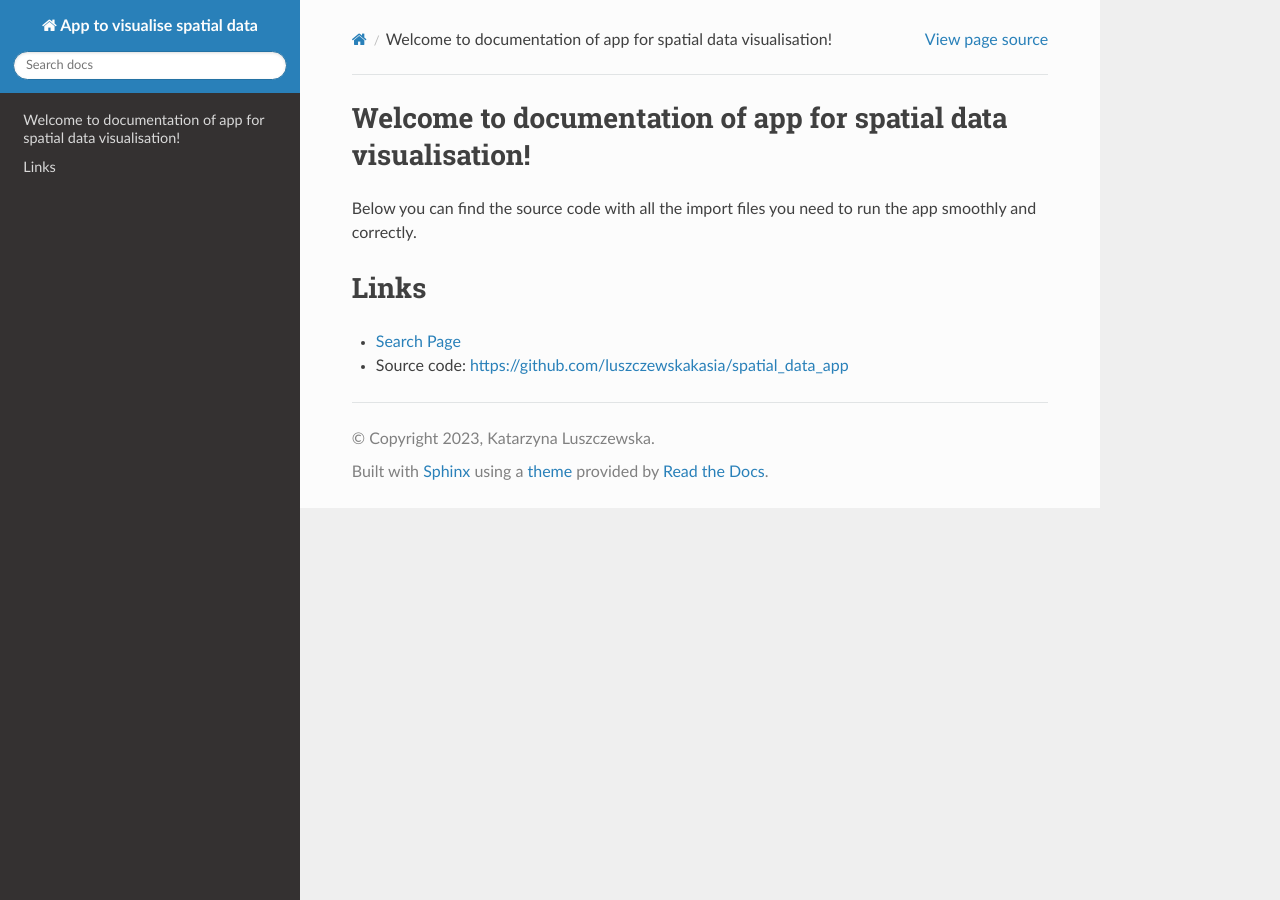
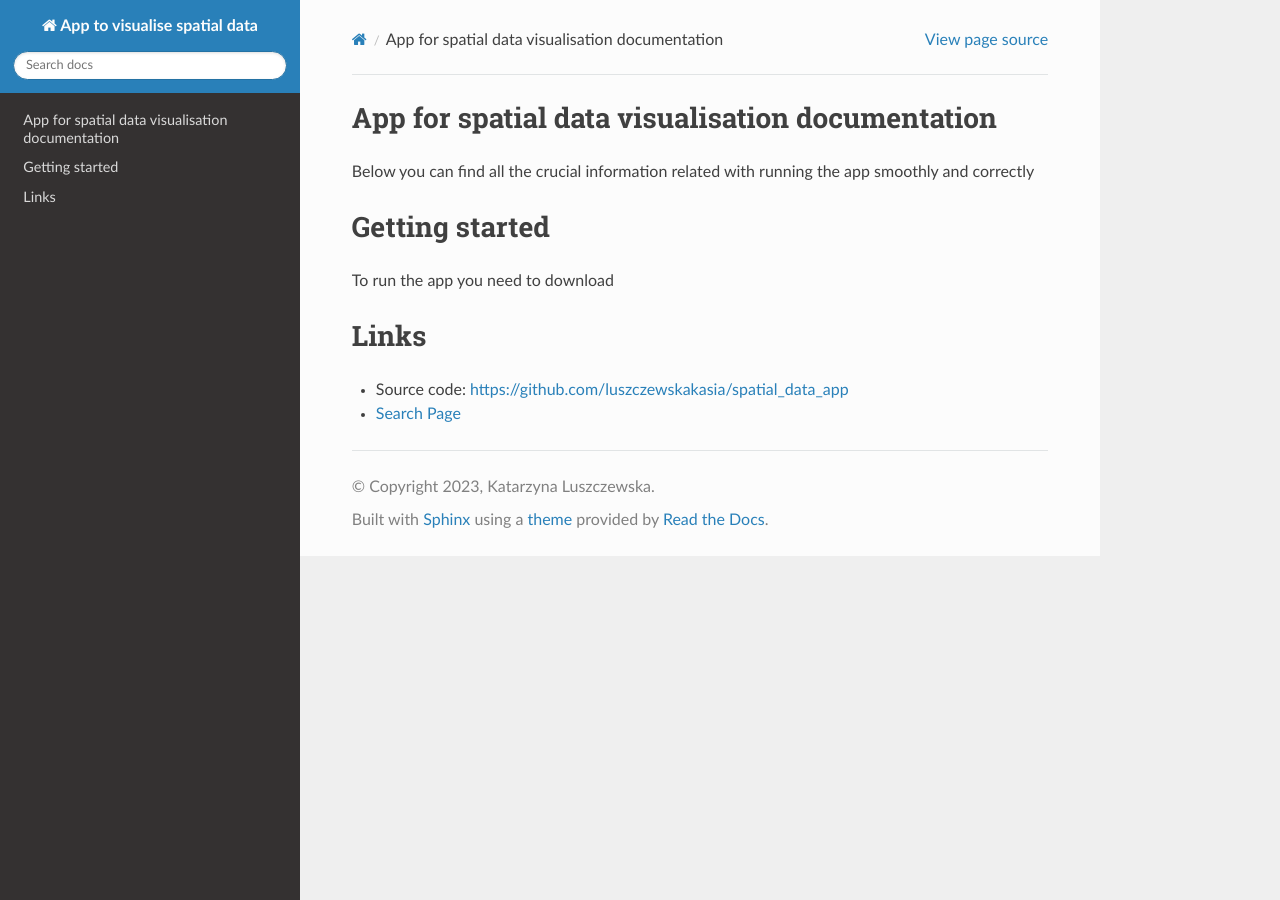
Before and after one commit to luszczewskakasia/spatial_data_app, a Sphinx documentation site: the page built from docs/source/index.rst, in a window 1280 px wide. Built offline with Sphinx 7.4.7 and the Read the Docs theme 2.0.0, drawn with Linux system fonts in a browser that asks for light colours.

Commit message:
change layout

```diff
--- a/docs/source/index.rst
+++ b/docs/source/index.rst
@@ -3,19 +3,23 @@
    You can adapt this file completely to your liking, but it should at least
    contain the root `toctree` directive.
 
-Welcome to documentation of app for spatial data visualisation!
+App for spatial data visualisation documentation
 ============================================
 
-Below you can find the source code with all the import files you need to run the app smoothly and correctly.
+Below you can find all the crucial information related with running the app smoothly and correctly
 
 .. toctree::
    :maxdepth: 2
    :caption: Contents:
 
+Getting started
+===============
+
+To run the app you need to download
 
 
 Links
 ==================
 
+* Source code: https://github.com/luszczewskakasia/spatial_data_app
 * :ref:`search`
-* Source code: https://github.com/luszczewskakasia/spatial_data_app
```
